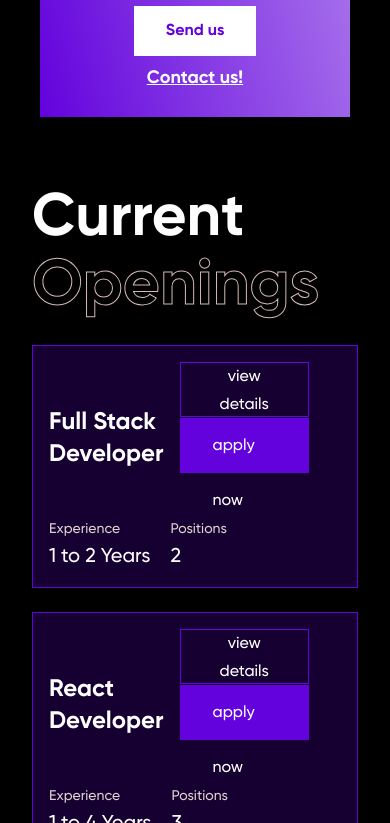
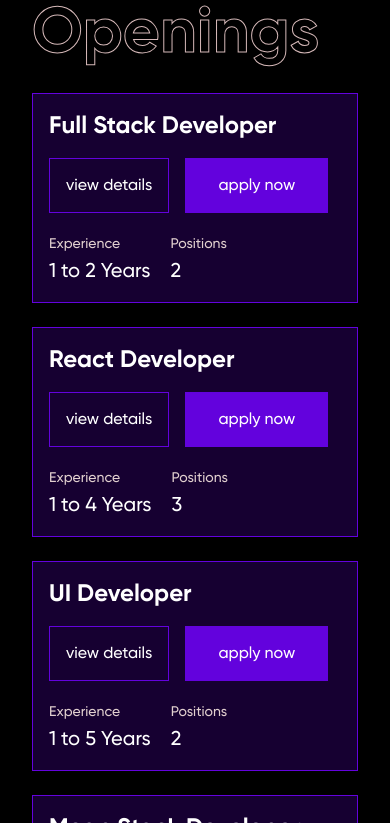
Before and after one commit to darshanboyat/bi, a Next.js app: page /carrer in a window 390 px wide. Shown: the part 5381-6204 px from the top of the page. Built offline with nearby package versions, Linux system fonts and the light colour scheme; a web font is replaced by a local one.

Commit message:
all responsive done

```diff
--- a/components/career/opening.js
+++ b/components/career/opening.js
@@ -89,13 +89,13 @@ function Opening() {
               <>
                 <div id={el.JobTitle} className="collapse bg-opening mb-6">
                   <div className="collapse-title text-xl font-medium">
-                    <div className="flex justify-between items-center">
+                    <div className="md:flex block justify-between items-center">
                       <div>
                         <h2 className="text-2xl text-white Gilroy-Bold">
                           {el.JobTitle}
                         </h2>
                       </div>
-                      <div>
+                      <div className="flex md:block my-4 md:my-0">
                         <button  onClick={() => collapsed(el.JobTitle)}  className="btn-details">view details</button>
                         <label
                           htmlFor="my-modal"
--- a/components/common/Footer.js
+++ b/components/common/Footer.js
@@ -161,7 +161,7 @@ const FooterSections = [
 
     {
         title: 'Portfolio',
-        className: 'col-span-2',
+        className: 'md:col-span-2',
         links: [
             {
                 name: 'Numetric - Online Accounting Software similar to QuickBooks',
@@ -254,7 +254,7 @@ export default function Footer() {
                 {
                     FooterSections.map((section, index) => {
                         return (
-                            <div key={index} className={section.className? section.className:'col-span-1'   }>
+                            <div key={index} className={section.className? section.className:'md:col-span-1'   }>
                                 <h3 className="text-xl Gilroy-Bold mb-4">{section.title}</h3>
                                 <ul className="space-y-2">
                                     {
@@ -299,7 +299,7 @@ export default function Footer() {
                                 <img src="/images/footer-firm5.png" />
                             </li>
                         </ul>
-                    <div className="text-lg Gilroy-Bold"> © 2022 Brain Inventory - All rights reserved.</div>
+                    <div className="text-lg Gilroy-Bold my-6 md:my-0"> © 2022 Brain Inventory - All rights reserved.</div>
                     </div>
                     <div className="flex flex-col space-y-4 md:ml-auto">
                         <p>Follow us:</p>
--- a/components/contacts/contact.js
+++ b/components/contacts/contact.js
@@ -112,7 +112,7 @@ function Contact(props) {
             HR at:
           </p>
 
-          <div className="flex">
+          <div className="md:flex block">
             <a
               className="btn-career"
               href="mailto:career@braininventory.com?subject=Me&body=Hello!"
--- a/components/contacts/contactBanner.js
+++ b/components/contacts/contactBanner.js
@@ -23,9 +23,9 @@ function contactBanner(props) {
             </div>
 
 
-           <div className='flex'>
+           <div className='md:flex block'>
             <HomeButton><span className='text-base'>call us now!</span></HomeButton>
-            <a  className='btn-contact ml-8' href='mailto:askus@braininventory.com?subject=Me&body=Hello!'>drop a email</a>
+            <a  className='btn-contact md:ml-8 ml-0' href='mailto:askus@braininventory.com?subject=Me&body=Hello!'>drop a email</a>
            </div>
 
           </div>
--- a/components/contacts/whyWork.js
+++ b/components/contacts/whyWork.js
@@ -10,7 +10,7 @@ class whyWork extends Component {
             <div>
   <div className='2xl:p-10 p-8 2xl:space-y-8 space-y-6 pb-24'>
         <div className='container'>
-              <div className="lg:pt-24 lg:pb-24 w-8/12">
+              <div className="lg:pt-24 lg:pb-24 md:w-8/12 w-full">
                     <div className=''>
                       <h2 className='Gilroy-Bold text-6xl text-white'>why work with <br/> brain inventory?</h2>
 
--- a/components/home/HomeSection-10.js
+++ b/components/home/HomeSection-10.js
@@ -16,10 +16,8 @@ const HomeSectionTen = () => {
 
                     <ProjectBox info={{name: 'Numetric.Work', images: '/images/numetrics.png', summary: 'Numetric-Online Accounting Software similar to QuickBooks'}}></ProjectBox>
                     <div className="w-[30vw] h-[30vw] lg:mx-auto rounded-full border border-[#ffffff86] flex items-center">
-                        <span className="w-[28vw] h-[28vw] mx-auto rounded-full overflow-hidden border border-[#ffffffc2] flex items-center">
-                            <video src="/videos/work.mp4" className="h-[100vh] scale-[185%]"  muted loop controls={false} autoPlay={true} />
-                            {/* <span className="w-[26vw] h-[26vw] mx-auto rounded-full border"></span> */}
-
+                        <span className="w-[28vw] h-[28vw] mx-auto rounded-full border border-[#ffffffc2] flex items-center">
+                            <span className="w-[26vw] h-[26vw] mx-auto rounded-full border"></span>
                         </span>
                     </div>
                     <div className="flex lg:justify-center items-center space-x-8">
@@ -57,8 +55,8 @@ const CounterBox = ({counterInfo}) => {
 const ProjectBox = ({info}) => {
     return (
         <div className="xl:space-y-6 lg:space-y-6 space-y-8">
-            <div className="min-h-[350px] hover-image-animation cursor-pointer h-[4]25px lg:w-full w-[30vw] min-w-[350px] overflow-hidden">
-             <img src={info.images} className="md:w-[1000px] w-[80%]"></img>
+            <div className="min-h-[350px] h-[4]25px lg:w-full w-[30vw] min-w-[350px]">
+             <img src={info.images} className="md:w-[1000px] w-[90%]"></img>
             </div>
             <div>
                 <h2 className="Gilroy-Bold 2xl:text-5xl xl:text-4xl text-3xl">{info.name}</h2>
--- a/styles/globals.css
+++ b/styles/globals.css
@@ -92,7 +92,7 @@ html, body {
 
 .bg-gradient-1 {
   background: rgb(99,2,221);
-  background: transparent linear-gradient(290deg, #000000 0%, #17008D 100%) 0% 0% no-repeat padding-box;
+  background: transparent linear-gradient(290deg, #17008D 0%, #000000 100%) 0% 0% no-repeat padding-box;
 }
 
 .bg-gradient-2 {
@@ -324,7 +324,19 @@ button.btn-details {
    margin-left: 1rem;
   border: 1px solid #6302DD;
 }
-
+@media screen and (max-width:600px) {
+  button.btn-details{
+    height: 55px;
+    padding: 0px 1rem;
+    font-size: 16px;
+    margin-left: 0;
+    border: 1px solid #6302DD;
+    white-space: nowrap;
+  }
+  .btn-apply{
+    white-space: nowrap;
+  }
+}
 label.experiene-label {
   letter-spacing: 0px;
   color: #e1cfcf;
```
